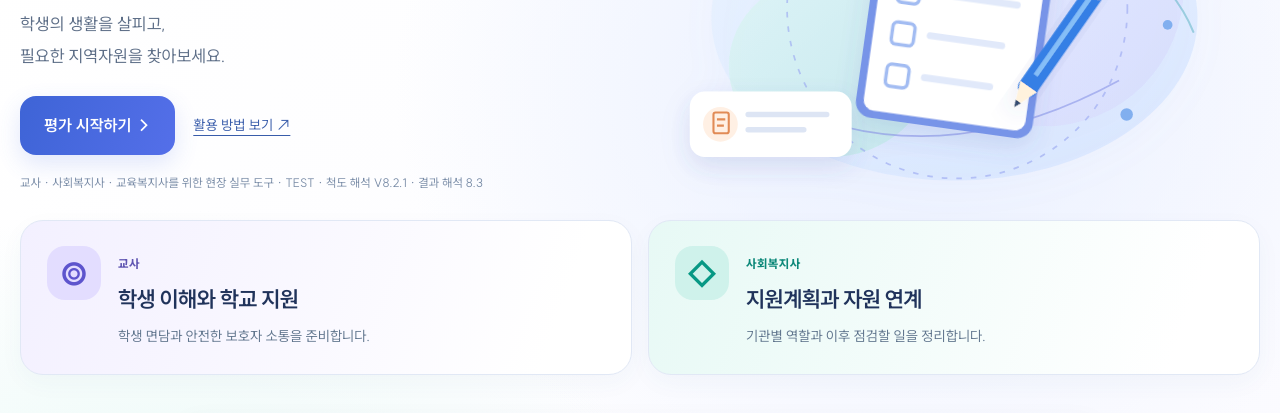
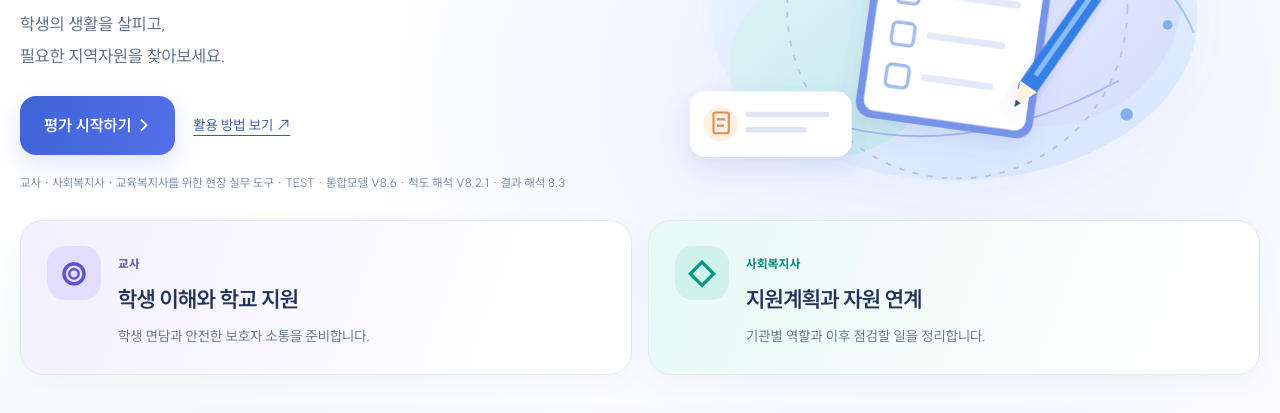
Before and after one commit to daily-jh/osansegyo-welfare-resources, a plain HTML site: page docs/youth-risk/index.html in a window 1280 px wide. Shown: the part 337-750 px from the top of the page. Drawn offline with Linux system fonts and the light colour scheme; no server answers.

Commit message:
ui(V8.6): show active integrated model version on youth home screen

```diff
--- a/docs/youth-risk/index.html
+++ b/docs/youth-risk/index.html
@@ -6,7 +6,7 @@
    <h1>오산 청소년<br><em>위기징후 평가연계 시스템</em></h1>
    <p>학생의 생활을 살피고,<br>필요한 지역자원을 찾아보세요.</p>
    <div class="hero-actions"><button id="startAssessment" class="flow-btn flow-primary">평가 시작하기 <span aria-hidden="true">→</span></button><a href="#howItWorks">활용 방법 보기 ↗</a></div>
-   <small>교사 · 사회복지사 · 교육복지사를 위한 현장 실무 도구 · TEST · 척도 해석 V8.2.1 · 결과 해석 8.3</small>
+   <small>교사 · 사회복지사 · 교육복지사를 위한 현장 실무 도구 · TEST · 통합모델 V8.6 · 척도 해석 V8.2.1 · 결과 해석 8.3</small>
   </div>
   <div class="hero-art"><img src="images/hero-assessment.svg" alt="척도지와 연필을 중심으로 안전확인, 지원연계, 변화 기록이 연결되는 심볼형 그림" width="900" height="600"></div>
  </div>
```
